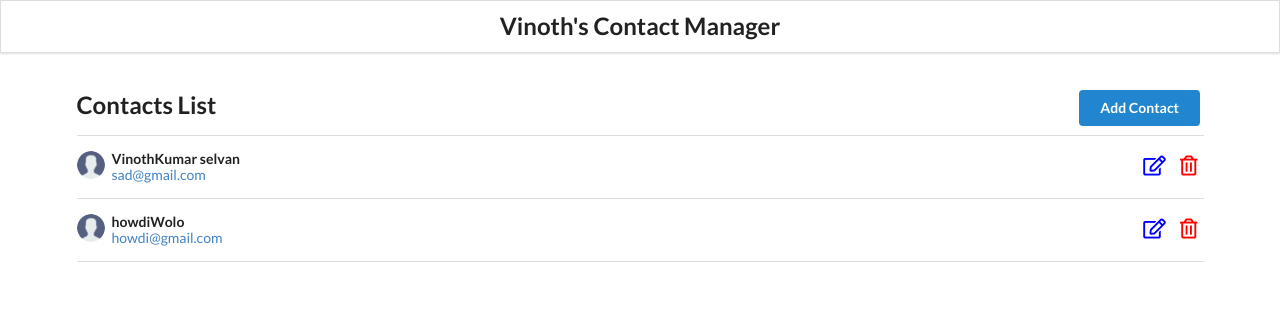
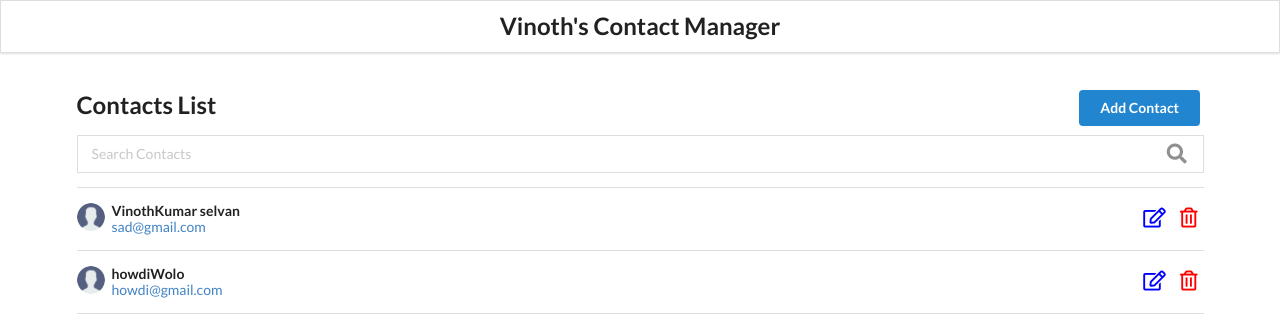
Before and after one commit to Vinoth6194/react_json_crud, a React (Create React App) app: page / in a window 1280 px wide. Shown: the top 336 px of the page. Built offline with nearby package versions, Linux system fonts and the light colour scheme; data requests are answered from the project's data file.

Commit message:
search field added

```diff
--- a/src/components/App.css
+++ b/src/components/App.css
@@ -28,3 +28,12 @@ i.icon {
 .center-div {
   text-align: center;
 }
+.ui.search .input {
+  width: 100%;
+}
+.ui.search .prompt {
+  border-radius: 0px;
+}
+.ui.input > input {
+  border: 1.5px solid rgba(34, 36, 38, 0.15);
+}
--- a/src/components/ContactList.jsx
+++ b/src/components/ContactList.jsx
@@ -37,6 +37,16 @@ const ContactList = props => {
           <button className="ui button blue right">Add Contact</button>
         </Link>
       </h2>
+      <div className="ui search">
+        <div className="ui icon input">
+          <input
+            type="text"
+            placeholder="Search Contacts"
+            className="prompt"
+          ></input>
+          <i className="search icon"></i>
+        </div>
+      </div>
       <div className="ui celled list">{renderContactList}</div>
     </div>
   );
```
